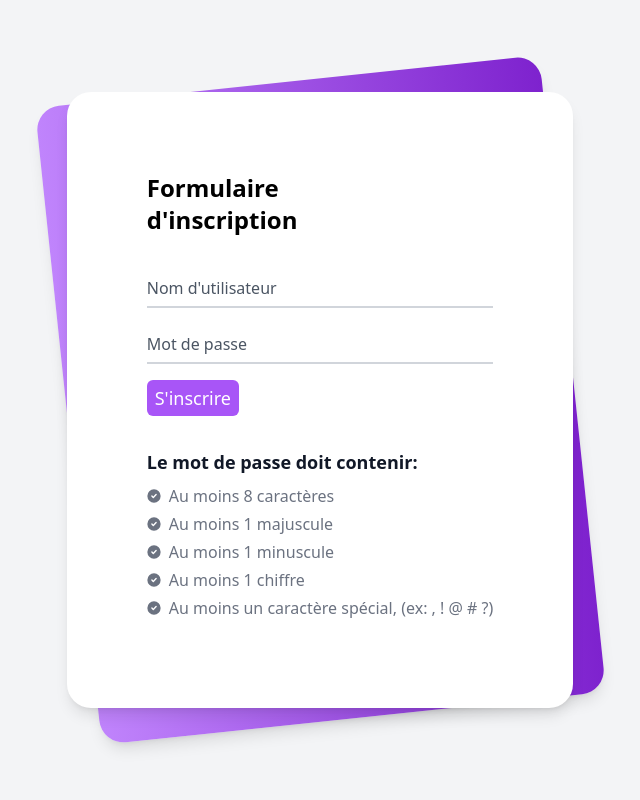
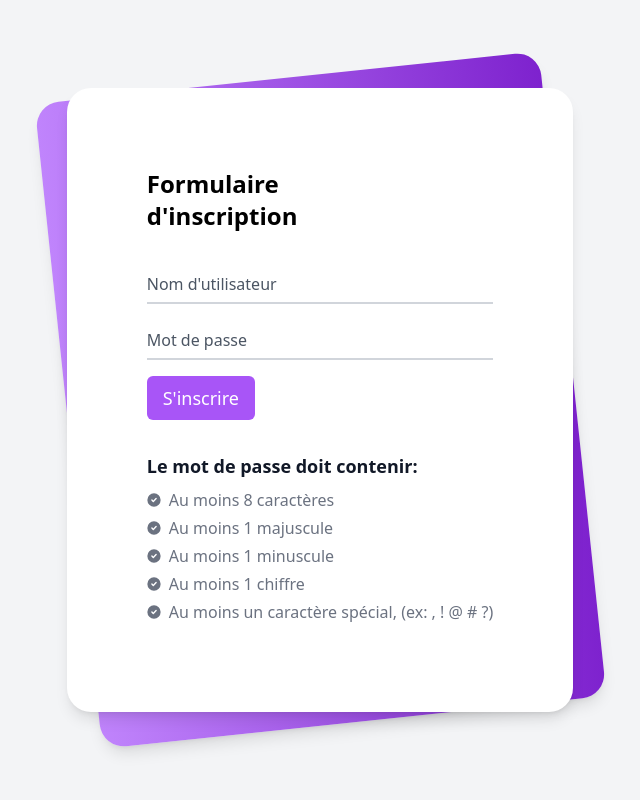
Before and after one commit to CharlesLLM/Test-MVC, a PHP site: page /user/register in a window 1280 px wide. Shown: the whole page, without its empty margins (320-960 px from the left). Run offline with PHP 8.4, Linux system fonts and the light colour scheme; some libraries are stand-ins or nearby versions.

Commit message:
min front

```diff
--- a/views/user/register.php
+++ b/views/user/register.php
@@ -33,7 +33,7 @@
                                 <label for="password" class="absolute left-0 -top-3.5 text-gray-600 text-sm peer-placeholder-shown:text-base peer-placeholder-shown:text-gray-440 peer-placeholder-shown:top-2 transition-all peer-focus:-top-3.5 peer-focus:text-gray-600 peer-focus:text-sm">Mot de passe</label>
                             </div>
                             <div class="relative">
-                                <button class="bg-purple-500 text-white rounded-md px-2 py-1" type="submit" name="submit">S'inscrire</button>
+                                <button class="bg-purple-500 hover:bg-purple-600 text-white rounded-md px-4 py-2" type="submit" name="submit">S'inscrire</button>
                             </div>
                         </form>
                     </div>
```
